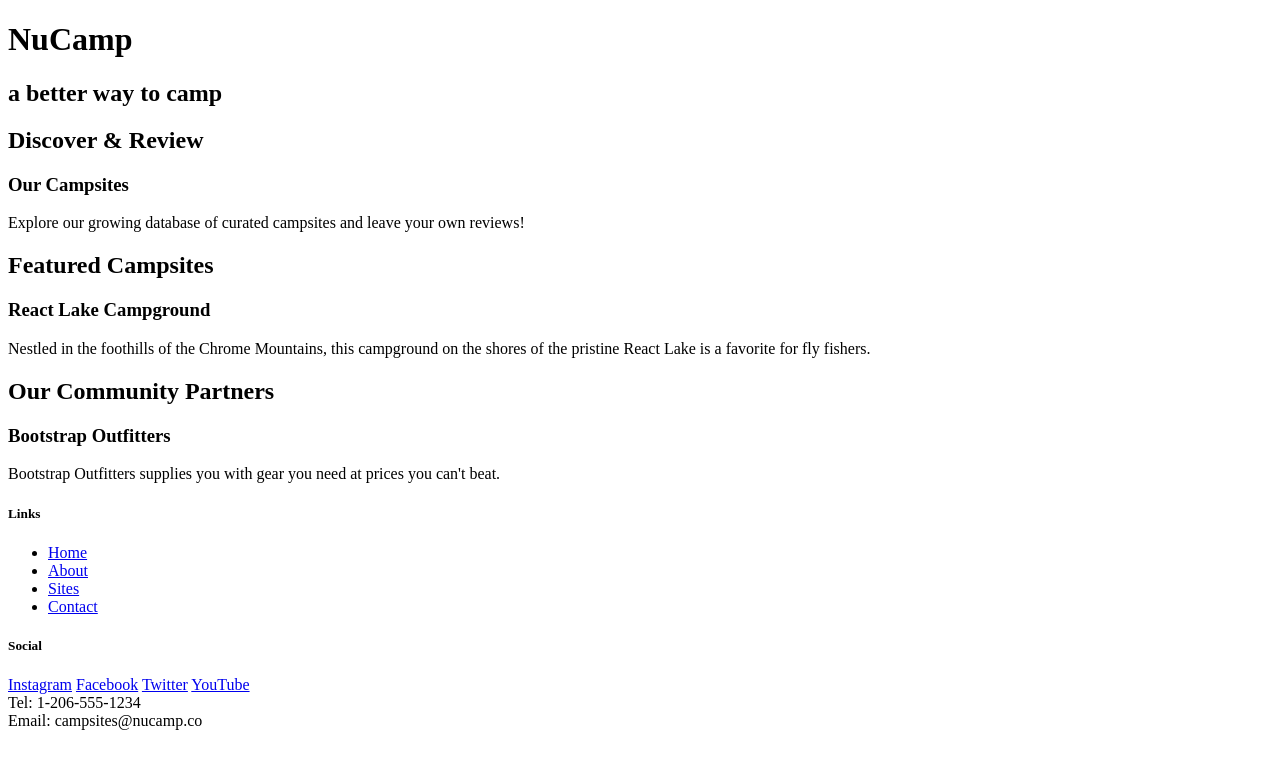
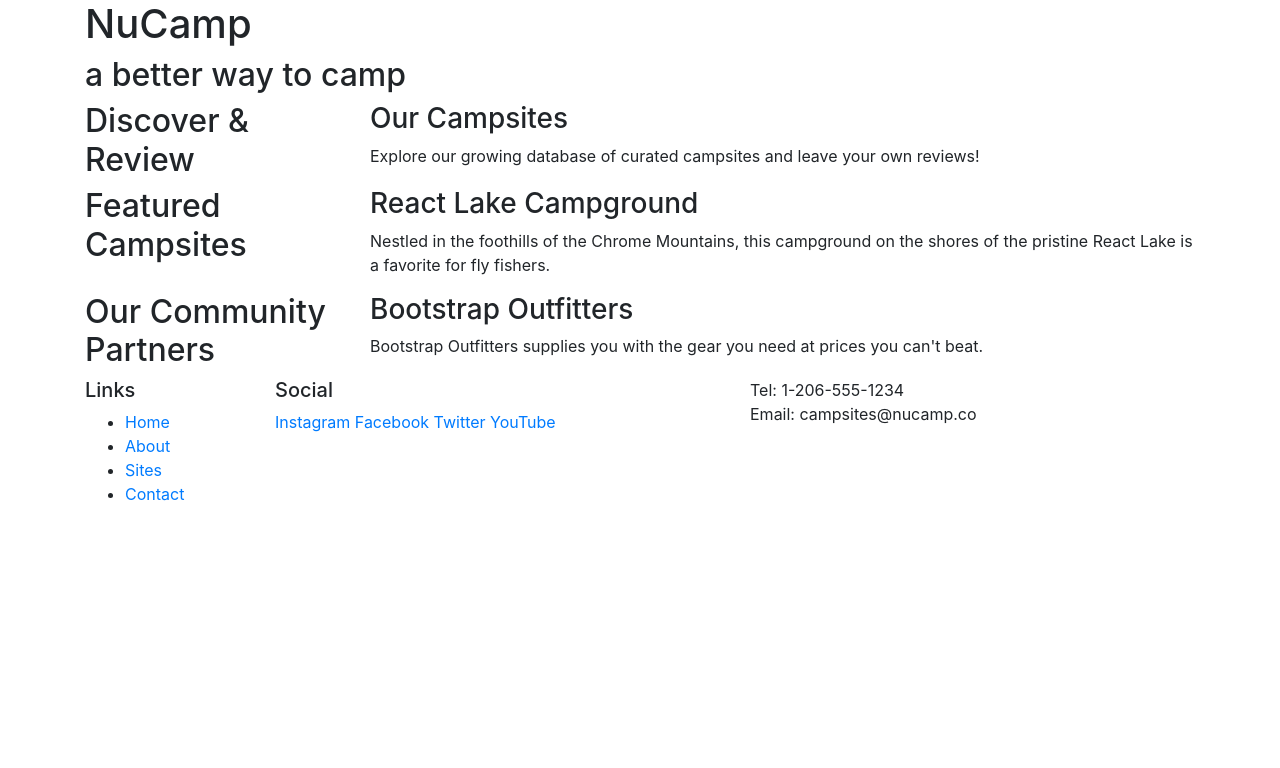
Before and after one commit to albertorramirez/nucamp-bootstrap, a website: page index.html in a window 1280 px wide. Drawn offline with nearby package versions, Linux system fonts and the light colour scheme.

Commit message:
bootstrap min and style sheet correction

```diff
--- a/index.html
+++ b/index.html
@@ -3,38 +3,64 @@
 
 <head>
     <meta charset="utf-8" />
+    <meta name="viewport" content="width=device-width, initial-scale=1" />
+    <meta http-equiv="x-ua-compatible" content="ie=edge" />
+
+    <link rel="stylesheet" href="node_modules/bootstrap/dist/css/bootstrap.min.css" />
+
     <title>NuCamp: A Better Way To Camp</title>
 </head>
 
 <body>
 
     <header>
-        <div>
+        <div class="container">
+            <div class="row">
+                <div class="col">
                     <h1>NuCamp</h1>
                     <h2>a better way to camp</h2>
                 </div>
+            </div>
+        </div>
     </header>
 
-    <div>
+    <div class="container">
+        <div class="row">
+            <div class="col-sm-4 col-md-3">
                 <h2>Discover & Review</h2>
+            </div>
+            <div class="col">
                 <h3>Our Campsites</h3>
                 <p>Explore our growing database of curated campsites and leave your own reviews!</p>
             </div>
+        </div>
 
-    <div>
+        <div class="row">
+            <div class="col-sm-4 col-md-3">
                 <h2>Featured Campsites</h2>
+            </div>
+            <div class="col">
                 <h3>React Lake Campground</h3>
         		<p>Nestled in the foothills of the Chrome Mountains, this campground on the shores of the pristine React Lake is a favorite for fly fishers.</p>
    			</div>
-
-    <div>
-        <h2>Our Community Partners</h2>
-        <h3>Bootstrap Outfitters</h3>
-        <p>Bootstrap Outfitters supplies you with gear you need at prices you can't beat.</p>
         </div>
 
+        <div class="row">
+            <div class="col-sm-4 col-md-3">
+                <h2>Our Community Partners</h2>
+            </div>
+            <div class="col">
+                <h3>Bootstrap Outfitters</h3>
+        		<p>Bootstrap Outfitters supplies you with the gear you need at prices you can't beat.</p>
+            </div>
+        </div>
+    </div>
+
+
     <footer>
-        <div>
+        <div class="container">
+            <div class="row">
+                <div class="col-4 col-sm-2">
                     <h5>Links</h5>
             		<ul>
                         <li><a href="#">Home</a></li>
@@ -43,16 +69,18 @@
                         <li><a href="#">Contact</a></li>
                     </ul>
                 </div>
-        <div>
+                <div class="col-6 col-sm-5">
                 	<h5>Social</h5>
                     <a href="http://instagram.com/">Instagram</a>
                     <a href="http://facebook.com/">Facebook</a>
                     <a href="http://twitter.com/">Twitter</a>
                     <a href="http://youtube.com/">YouTube</a>
                 </div>
-        <div>
+                <div class="col-sm-4">
                     Tel: 1-206-555-1234<br />
                     Email: campsites@nucamp.co
+                </div>
+           </div>
         </div>
     </footer>
 
```
Lines whose indentation alone changed are shown as unchanged.
